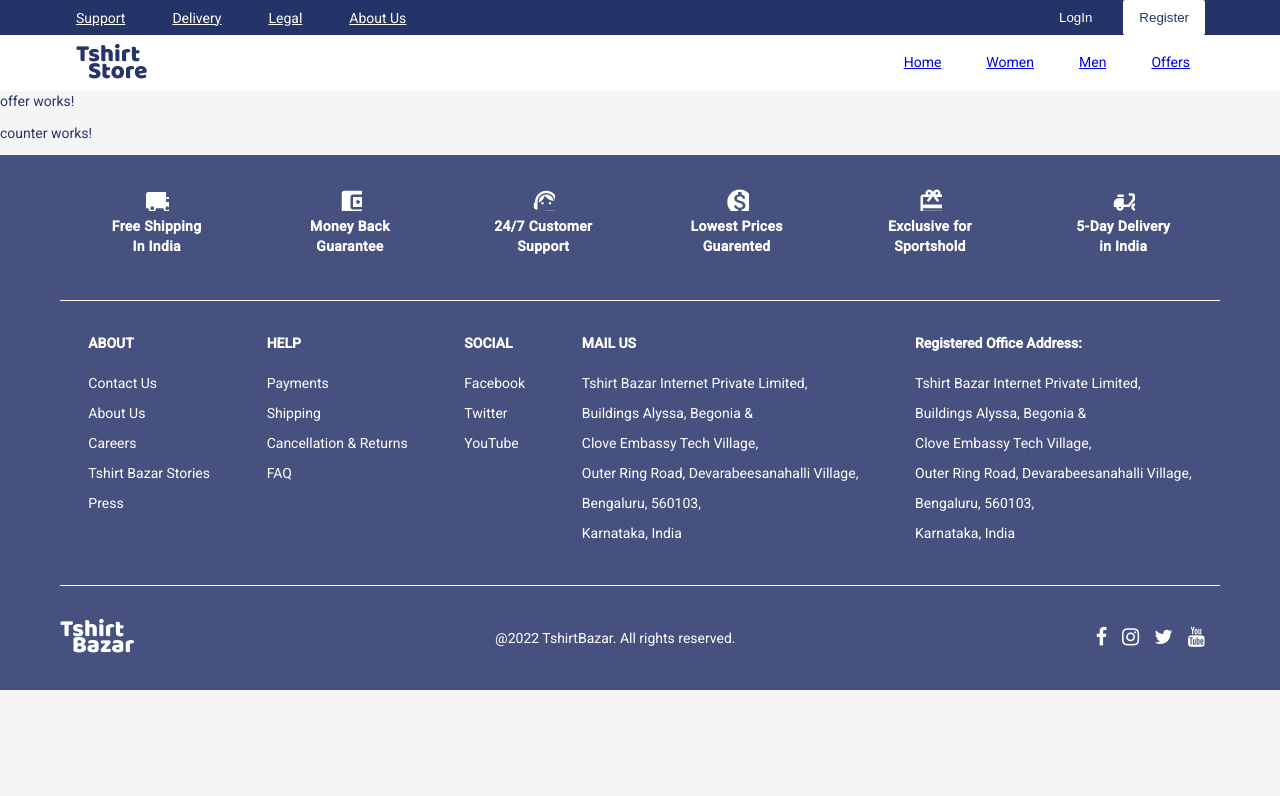
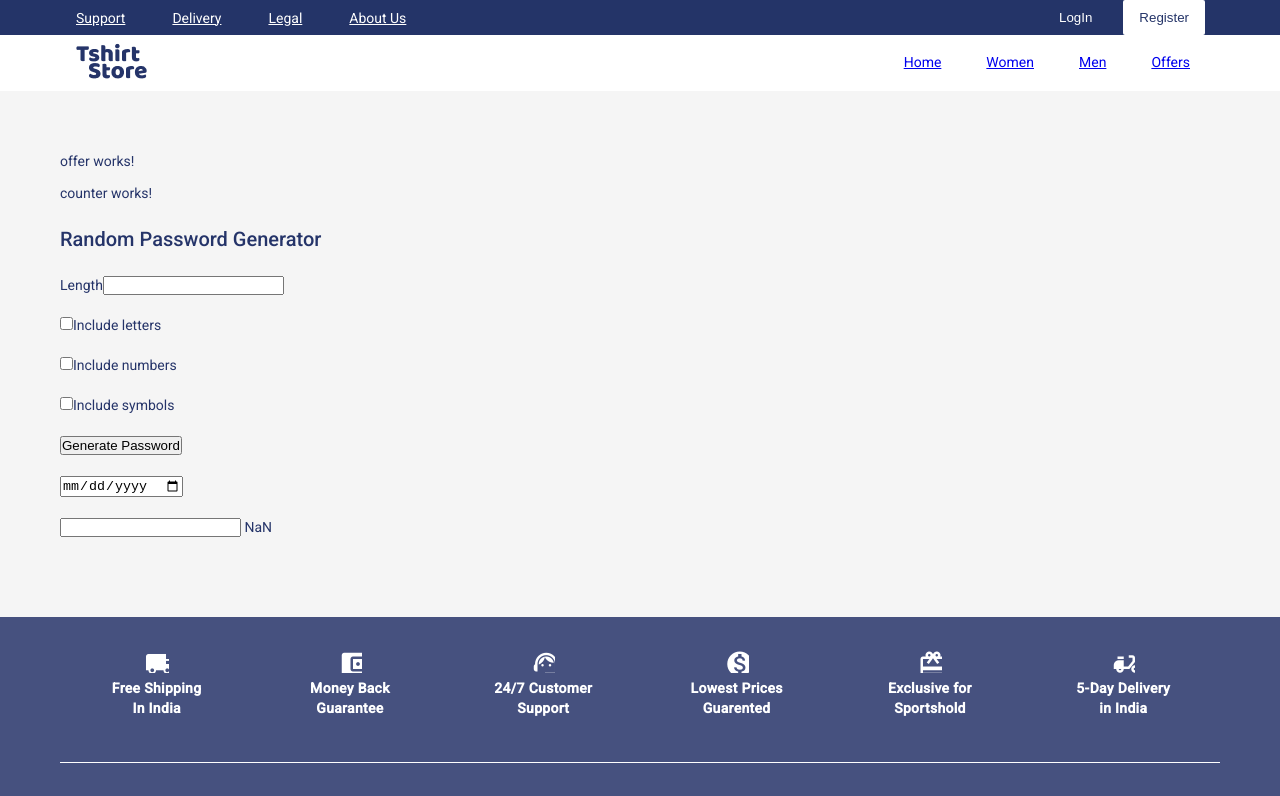
Before and after one commit to irfan-ansari-au28/tshirt-bazar, an Angular app: page /offer in a window 1280 px wide. Shown: the top 796 px of the page. Built offline with nearby package versions, Linux system fonts and the light colour scheme; no server answers.

Commit message:
create random pass gen and hands on pipe

```diff
--- a/src/app/app.module.ts
+++ b/src/app/app.module.ts
@@ -24,6 +24,7 @@ import { ProductCardComponent } from './component/product-card/product-card.comp
 import { ReactiveFormsModule } from '@angular/forms';
 import { DropdownSelectComponent } from './component/men/dropdown-select/dropdown-select.component';
 import { CounterComponent } from './component/counter/counter.component';
+import { PipePipe } from './pipe.pipe';
 
 @NgModule({
   declarations: [
@@ -41,6 +42,7 @@ import { CounterComponent } from './component/counter/counter.component';
     ProductCardComponent,
     DropdownSelectComponent,
     CounterComponent,
+    PipePipe,
   ],
   imports: [
     BrowserModule,
--- a/src/app/component/men/dropdown-select/dropdown-select.component.ts
+++ b/src/app/component/men/dropdown-select/dropdown-select.component.ts
@@ -58,6 +58,10 @@ export class DropdownSelectComponent
     //   ]);
     // }
   }
+
+  // getSelectedItem() {
+  //   return this.selectedOption;
+  // }
 
   onSave() {
     console.log('form saved', this.ans.value, this.selectedOption);
@@ -129,16 +133,16 @@ export class DropdownSelectComponent
   clickEventsubscription: Subscription;
 
   ngOnChanges(changes: SimpleChanges): void {
-    if (changes) {
-      if (this.ans.value?.length > 0 && this.selectedOption.length > 0) {
-        this.quesService.answers.next([
-          ...this.defaultData,
-          {
-            que: this.selectedOption,
-            ans: this.ans.value,
-          },
-        ]);
-      }
-    }
+    // if (changes) {
+    //   if (this.ans.value?.length > 0 && this.selectedOption.length > 0) {
+    //     this.quesService.answers.next([
+    //       ...this.defaultData,
+    //       {
+    //         que: this.selectedOption,
+    //         ans: this.ans.value,
+    //       },
+    //     ]);
+    //   }
+    // }
   }
 }
--- a/src/app/component/offer/offer.component.css
+++ b/src/app/component/offer/offer.component.css
@@ -0,0 +1,6 @@
+.container {
+  padding: 60px 0px;
+}
+.main {
+  margin: 20px 0px;
+}
--- a/src/app/component/offer/offer.component.html
+++ b/src/app/component/offer/offer.component.html
@@ -1,2 +1,36 @@
-<p>offer works!</p>
-<app-counter></app-counter>
+<div class="container">
+  <p>offer works!</p>
+  <app-counter></app-counter>
+
+  <div class="main">
+    <h2>Random Password Generator</h2>
+    <div class="main">
+      <label for="length">Length</label>
+      <input type="text" (keyup)="onChangeLength($event.target)" />
+      <!-- <input class="input" (input)="onChangeLength($event.target.value)" /> -->
+    </div>
+    <div class="main">
+      <input type="checkbox" (change)="onChangeLetter()" />
+      <label for="letters">Include letters</label>
+    </div>
+    <div class="main">
+      <input type="checkbox" (change)="onChangeNumber()" />
+      <label for="numbers">Include numbers</label>
+    </div>
+    <div class="main">
+      <input type="checkbox" (change)="onChangeSymbol()" />
+      <label for="symbols">Include symbols</label>
+    </div>
+    <button (click)="onClickButton()">Generate Password</button>
+    <div class="main" *ngIf="password">
+      <input type="text" [value]="length" />
+    </div>
+    <div class="main">
+      <input type="date" />
+    </div>
+    <div class="main">
+      <input type="text" (keyup)="onChangeInput($event.target)" />
+      {{ input | pipe }}
+    </div>
+  </div>
+</div>
--- a/src/app/component/offer/offer.component.ts
+++ b/src/app/component/offer/offer.component.ts
@@ -23,4 +23,56 @@ export class OfferComponent implements OnInit {
   // ngOnDestroy(): void {
   //   this.user.userList.unsubscribe();
   // }
+
+  length = 0;
+  includeLetters = false;
+  includeNumbers = false;
+  includeSymbols = false;
+  password = '';
+
+  onChangeLength(value: any) {
+    console.log(value);
+
+    const parsedValue = parseInt(value.value);
+    if (!isNaN(parsedValue)) {
+      this.length = parsedValue;
+      console.log(this.length);
+    }
+
+    console.log(this.includeLetters, 'thisIncludeLetter');
+  }
+
+  onChangeLetter() {
+    this.includeLetters = !this.includeLetters;
+    console.log(this.includeLetters, 'thisIncludeLetter');
+  }
+
+  onChangeNumber() {
+    this.includeNumbers = !this.includeNumbers;
+    console.log(this.includeNumbers, 'includeNumbers');
+  }
+
+  onChangeSymbol() {
+    this.includeSymbols = !this.includeSymbols;
+    console.log(this.includeSymbols, 'includeSymbols');
+  }
+
+  onClickButton() {
+    console.log('button clicked');
+
+    const numbers = '1234567890';
+    const letters = 'abcdefghijklmnopqrstuvwyz';
+    const symbols = '!@#$%^&*()';
+
+    const index = Math.floor(Math.random() * this.length * 10);
+
+    for (let i = 0; i < index; i++) {
+      console.log(i);
+    }
+  }
+
+  input!: number;
+  onChangeInput(value: any) {
+    this.input = +value.value;
+  }
 }
--- /dev/null
+++ b/src/app/pipe.pipe.ts
@@ -0,0 +1,10 @@
+import { Pipe, PipeTransform } from '@angular/core';
+
+@Pipe({
+  name: 'pipe',
+})
+export class PipePipe implements PipeTransform {
+  transform(value: any, ...args: any[]): any {
+    return value * 2;
+  }
+}
```
Also changed, not shown: 1 other file (tests, documents, lock files or other folders).
